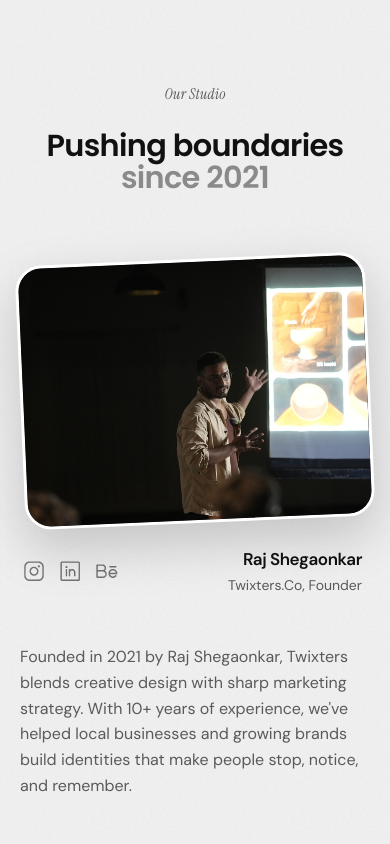
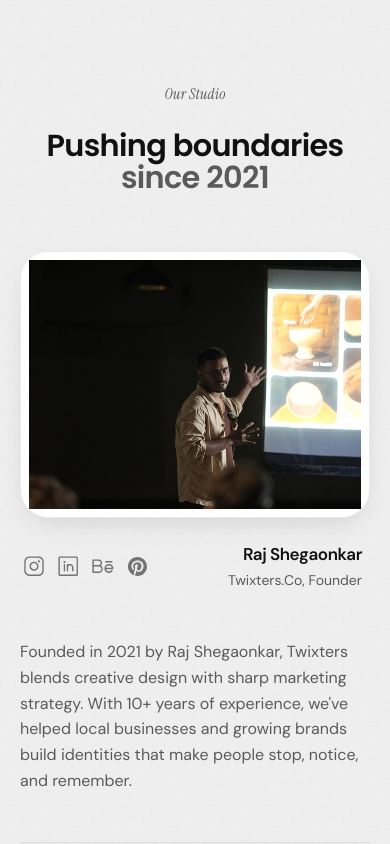
Before and after one commit to AmoghSamarth/Twixters.co, a React (Vite) app: page / in a window 390 px wide. Shown: the part 6860-7704 px from the top of the page. Built offline with nearby package versions, Linux system fonts and the light colour scheme.

Commit message:
feat: integrate Behance, Pinterest, LinkedIn, and Instagram hyperlinks

```diff
--- a/src/components/tw/final-cta.jsx
+++ b/src/components/tw/final-cta.jsx
@@ -6,6 +6,14 @@ function PinterestIcon({ className = "size-[15px]" }) {
   return (
     <svg viewBox="0 0 24 24" fill="currentColor" className={className} aria-hidden="true">
       <path d="M12 0C5.373 0 0 5.372 0 12c0 5.084 3.163 9.426 7.627 11.174-.105-.949-.2-2.405.042-3.441.218-.937 1.407-5.965 1.407-5.965s-.359-.719-.359-1.782c0-1.668.967-2.914 2.171-2.914 1.023 0 1.518.769 1.518 1.69 0 1.029-.655 2.568-.994 3.995-.283 1.194.599 2.169 1.777 2.169 2.133 0 3.772-2.249 3.772-5.495 0-2.873-2.064-4.882-5.012-4.882-3.414 0-5.418 2.561-5.418 5.207 0 1.031.397 2.138.893 2.738.098.119.112.224.083.345-.09.375-.291 1.199-.334 1.357-.053.225-.172.271-.401.165-1.495-.69-2.433-2.878-2.433-4.646 0-3.776 2.748-7.252 7.92-7.252 4.158 0 7.392 2.967 7.392 6.923 0 4.135-2.607 7.462-6.233 7.462-1.214 0-2.354-.629-2.758-1.379l-.749 2.848c-.269 1.045-1.004 2.352-1.498 3.146 1.123.345 2.306.535 3.55.535 6.627 0 12-5.373 12-12 0-6.628-5.373-12-12-12z" />
+    </svg>
+  );
+}
+
+function BehanceIcon({ className = "size-[15px]" }) {
+  return (
+    <svg viewBox="0 0 24 24" fill="currentColor" className={className} aria-hidden="true">
+      <path d="M22 7h-7v-2h7v2zm1.726 10c-.442 1.297-2.029 3-5.171 3-4.144 0-6.555-3.045-6.555-6.507 0-3.834 2.709-6.493 6.455-6.493 3.904 0 6.002 2.825 5.762 6.643h-9.288c.078 2.052 1.545 3.491 3.738 3.491 1.761 0 2.955-.866 3.435-1.92l1.624.786zm-8.293-5.289h6.398c-.131-1.748-1.425-2.617-3.059-2.617-1.803 0-3.093.896-3.339 2.617zm-10.433 8.289h-5v-14h5.688c3.279 0 5.04 1.341 5.04 3.864 0 1.523-.74 2.645-2.029 3.197 1.637.525 2.501 1.83 2.501 3.639 0 2.684-1.929 4.3-6.2 4.3zm-2.072-8.309h2.392c1.782 0 2.812-.663 2.812-1.854 0-1.229-1.071-1.837-2.812-1.837h-2.392v3.691zm0 6.309h2.571c1.947 0 3.256-.707 3.256-2.146 0-1.477-1.282-2.163-3.256-2.163h-2.571v4.309z" />
     </svg>
   );
 }
@@ -151,7 +159,18 @@ export function FinalCta() {
           <ul className="flex items-center gap-3">
             <li>
               <a
-                href={founder.socials?.behance || "https://pinterest.com"}
+                href={site.socials?.behance || "https://www.behance.net/rajshegaonkar"}
+                target="_blank"
+                rel="noreferrer"
+                aria-label="Behance"
+                className="flex size-10 sm:size-11 items-center justify-center rounded-full border border-white/25 text-white/80 transition-all duration-300 hover:border-white hover:text-white hover:bg-white/10"
+              >
+                <BehanceIcon />
+              </a>
+            </li>
+            <li>
+              <a
+                href={site.socials?.pinterest || "https://pin.it/7mAOBTb8Z"}
                 target="_blank"
                 rel="noreferrer"
                 aria-label="Pinterest"
@@ -162,7 +181,7 @@ export function FinalCta() {
             </li>
             <li>
               <a
-                href={founder.socials?.linkedin || "https://linkedin.com"}
+                href={site.socials?.linkedin || "https://www.linkedin.com/company/twixters-co/"}
                 target="_blank"
                 rel="noreferrer"
                 aria-label="LinkedIn"
@@ -173,7 +192,7 @@ export function FinalCta() {
             </li>
             <li>
               <a
-                href={founder.socials?.instagram || "https://instagram.com"}
+                href={site.socials?.instagram || "https://www.instagram.com/twixters.co?stkn=MWk1YTM1d2dmZWcwYg%3D%3D&utm_source=qr"}
                 target="_blank"
                 rel="noreferrer"
                 aria-label="Instagram"
--- a/src/components/tw/founder.jsx
+++ b/src/components/tw/founder.jsx
@@ -45,6 +45,14 @@ function BehanceIcon({ className = "h-[20px] sm:h-[21.5px] w-auto" }) {
   );
 }
 
+function PinterestIcon({ className = "h-[19px] sm:h-[20.5px] w-auto" }) {
+  return (
+    <svg viewBox="0 0 24 24" fill="currentColor" className={className} aria-hidden="true">
+      <path d="M12 0C5.373 0 0 5.372 0 12c0 5.084 3.163 9.426 7.627 11.174-.105-.949-.2-2.405.042-3.441.218-.937 1.407-5.965 1.407-5.965s-.359-.719-.359-1.782c0-1.668.967-2.914 2.171-2.914 1.023 0 1.518.769 1.518 1.69 0 1.029-.655 2.568-.994 3.995-.283 1.194.599 2.169 1.777 2.169 2.133 0 3.772-2.249 3.772-5.495 0-2.873-2.064-4.882-5.012-4.882-3.414 0-5.418 2.561-5.418 5.207 0 1.031.397 2.138.893 2.738.098.119.112.224.083.345-.09.375-.291 1.199-.334 1.357-.053.225-.172.271-.401.165-1.495-.69-2.433-2.878-2.433-4.646 0-3.776 2.748-7.252 7.92-7.252 4.158 0 7.392 2.967 7.392 6.923 0 4.135-2.607 7.462-6.233 7.462-1.214 0-2.354-.629-2.758-1.379l-.749 2.848c-.269 1.045-1.004 2.352-1.498 3.146 1.123.345 2.306.535 3.55.535 6.627 0 12-5.373 12-12 0-6.628-5.373-12-12-12z" />
+    </svg>
+  );
+}
+
 export function Founder() {
   const [showAll, setShowAll] = useState(false);
   const currentTimeline = showAll ? founder.fullTimeline || founder.timeline : founder.timeline;
@@ -54,14 +62,14 @@ export function Founder() {
       <Reveal className="mx-auto max-w-[1200px]">
         <Eyebrow>{founder.eyebrow}</Eyebrow>
         <h2 id="about-heading" className="tw-h2 mt-6 text-center text-[clamp(1.9rem,5.6vw,3.5rem)]">
-          {founder.heading.plain}
-          <span className="text-ink-faint">{founder.heading.muted}</span>
+          <span className="text-ink">{founder.heading.plain}</span>
+          <span className="text-ink-muted">{founder.heading.muted}</span>
         </h2>
       </Reveal>
 
-      <div className="mx-auto mt-16 grid max-w-[1200px] items-start gap-12 lg:grid-cols-[48%_1fr] lg:gap-16">
-        <Reveal delay={80} className="mx-auto w-full max-w-[30rem] lg:mx-0 lg:max-w-none">
-          <div className="rotate-[-2.5deg] overflow-hidden rounded-[26px] border-[3px] border-white bg-[#1a1a1a] shadow-[0_20px_50px_rgba(0,0,0,0.18)] transition-transform duration-500 hover:rotate-0">
+      <div className="mx-auto mt-14 grid max-w-[1200px] items-start gap-12 lg:grid-cols-[46%_1fr] lg:gap-16">
+        <Reveal delay={60}>
+          <div className="overflow-hidden rounded-[28px] border border-black/[0.08] bg-white p-2 shadow-float sm:rounded-[36px]">
             <img
               src={founder.portrait.src}
               alt={founder.portrait.alt}
@@ -75,9 +83,9 @@ export function Founder() {
 
           {/* Caption row: Social logos on the left, Name/Role on the right */}
           <div className="mt-6 flex items-center justify-between pl-1 pr-2">
-            <div className="flex items-center gap-4 text-neutral-500">
+            <div className="flex items-center gap-3.5 sm:gap-4 text-neutral-500">
               <a
-                href={founder.socials?.instagram || "https://instagram.com"}
+                href={founder.socials?.instagram || "https://www.instagram.com/twixters.co?stkn=MWk1YTM1d2dmZWcwYg%3D%3D&utm_source=qr"}
                 target="_blank"
                 rel="noreferrer"
                 aria-label="Instagram"
@@ -86,7 +94,7 @@ export function Founder() {
                 <InstagramIcon />
               </a>
               <a
-                href={founder.socials?.linkedin || "https://linkedin.com"}
+                href={founder.socials?.linkedin || "https://www.linkedin.com/company/twixters-co/"}
                 target="_blank"
                 rel="noreferrer"
                 aria-label="LinkedIn"
@@ -95,13 +103,22 @@ export function Founder() {
                 <LinkedInIcon />
               </a>
               <a
-                href={founder.socials?.behance || "https://behance.net"}
+                href={founder.socials?.behance || "https://www.behance.net/rajshegaonkar"}
                 target="_blank"
                 rel="noreferrer"
                 aria-label="Behance"
                 className="transition-colors duration-200 hover:text-ink"
               >
                 <BehanceIcon />
+              </a>
+              <a
+                href={founder.socials?.pinterest || "https://pin.it/7mAOBTb8Z"}
+                target="_blank"
+                rel="noreferrer"
+                aria-label="Pinterest"
+                className="transition-colors duration-200 hover:text-ink"
+              >
+                <PinterestIcon />
               </a>
             </div>
 
--- a/src/components/tw/structured-data.jsx
+++ b/src/components/tw/structured-data.jsx
@@ -10,6 +10,12 @@ export function StructuredData() {
         foundingDate: "2021",
         email: site.email,
         description: site.description,
+        sameAs: [
+          site.socials?.behance,
+          site.socials?.pinterest,
+          site.socials?.linkedin,
+          site.socials?.instagram
+        ].filter(Boolean),
         founder: {
           "@type": "Person",
           name: founder.name,
--- a/src/data/site.js
+++ b/src/data/site.js
@@ -8,6 +8,12 @@ export const site = {
   /** The only booking destination that exists in the current implementation. */
   bookingUrl: "https://wa.me/message/TIRNTDQIVJ2YF1",
   copyright: "© Twixters Studio, 2026",
+  socials: {
+    behance: "https://www.behance.net/rajshegaonkar",
+    pinterest: "https://pin.it/7mAOBTb8Z",
+    linkedin: "https://www.linkedin.com/company/twixters-co/",
+    instagram: "https://www.instagram.com/twixters.co?stkn=MWk1YTM1d2dmZWcwYg%3D%3D&utm_source=qr"
+  },
   nav: [
     { label: "Work", href: "#work" },
     { label: "Process", href: "#process" },
@@ -172,9 +178,10 @@ export const founder = {
   name: "Raj Shegaonkar",
   role: "Twixters.Co, Founder",
   socials: {
-    instagram: "https://www.instagram.com/twixters.co",
-    linkedin: "https://www.linkedin.com/in/rajshegaonkar",
-    behance: "https://www.behance.net/gallery/248456131/The-Saathh-Brand-Identity"
+    behance: "https://www.behance.net/rajshegaonkar",
+    pinterest: "https://pin.it/7mAOBTb8Z",
+    linkedin: "https://www.linkedin.com/company/twixters-co/",
+    instagram: "https://www.instagram.com/twixters.co?stkn=MWk1YTM1d2dmZWcwYg%3D%3D&utm_source=qr"
   },
   bio: "Founded in 2021 by Raj Shegaonkar, Twixters blends creative design with sharp marketing strategy. With 10+ years of experience, we've helped local businesses and growing brands build identities that make people stop, notice, and remember.",
   timeline: [
```
